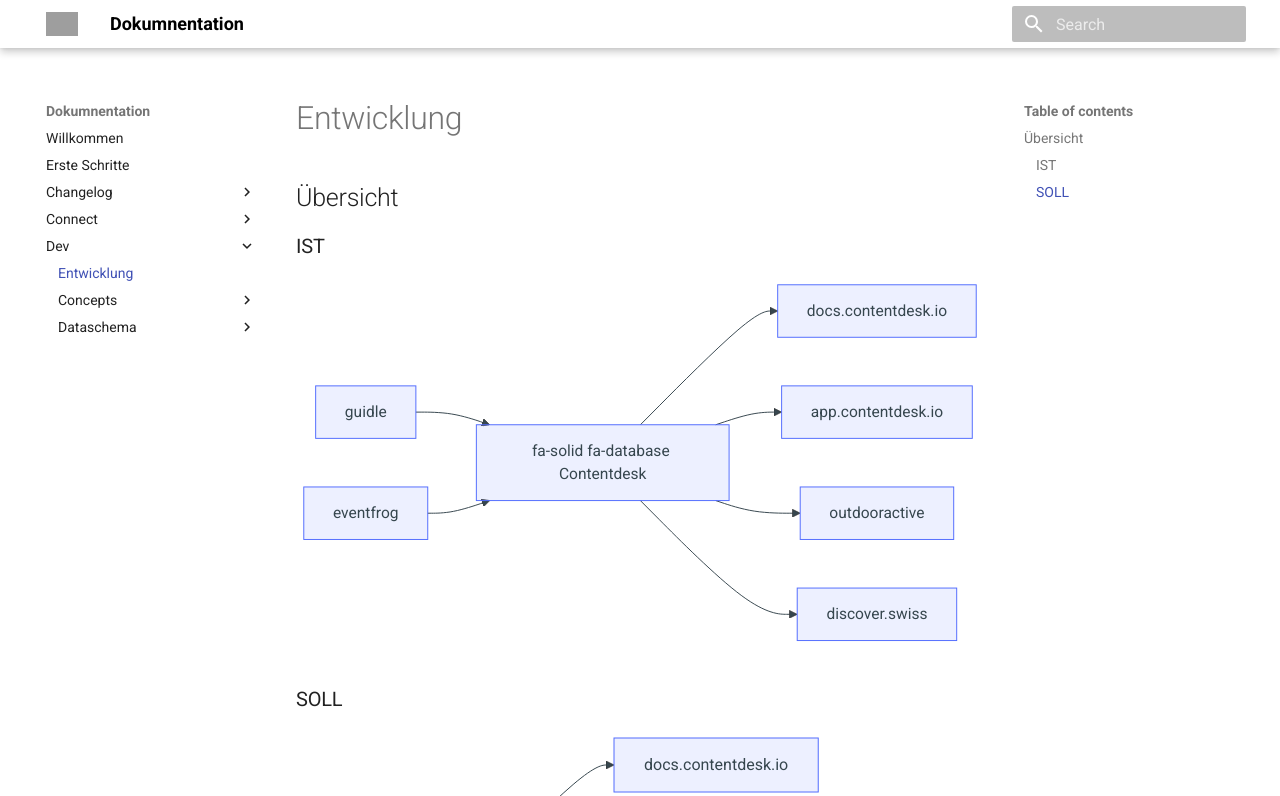
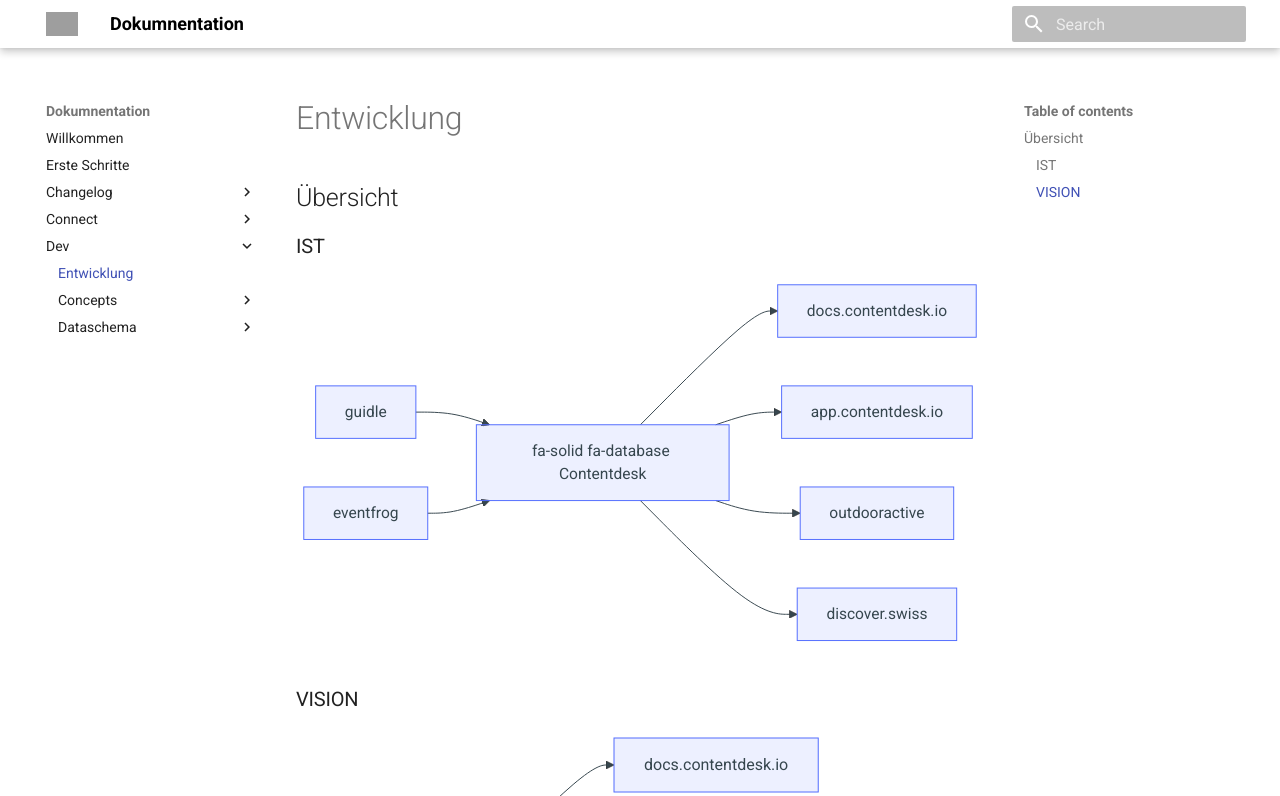
Before and after one commit to tsolenthaler/docs.contentdesk.io, an MkDocs documentation site: the page built from docs/dev/index.md, in a window 1280 px wide and 1294 px high. Shown: the top 796 px of the window. Built offline with MkDocs 1.6.1 and Material for MkDocs 9.7.7, drawn with Linux system fonts in a browser that asks for light colours; grey boxes are pictures that could not be loaded.

````diff
--- a/docs/dev/index.md
+++ b/docs/dev/index.md
@@ -16,7 +16,7 @@ flowchart LR
     eventfrog-->contentdesk
 ```
 
-### SOLL
+### VISION
 ``` mermaid
 flowchart LR
 
````
